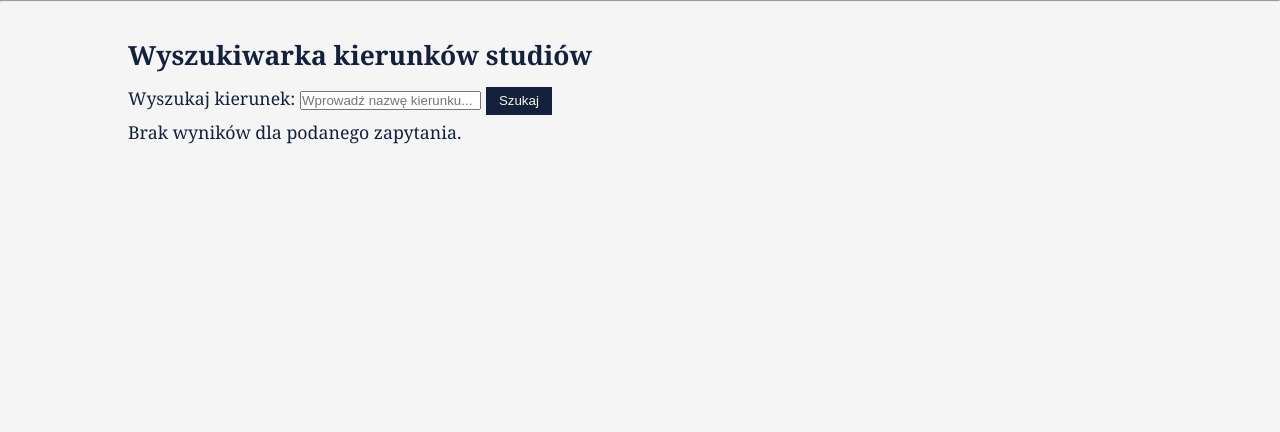
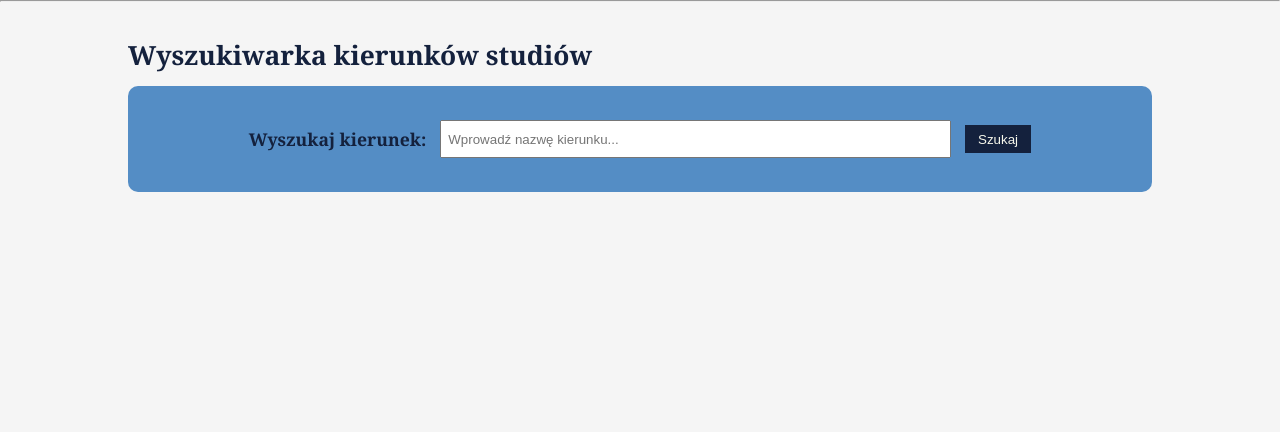
Before and after one commit to annacwiklinska/system_rekrutacji, a Django app: page /search/ in a window 1280 px wide. Shown: the part 234-666 px from the top of the page. Run offline with Django 4.2, Linux system fonts and the light colour scheme; style sheets or scripts are compiled from the project's sources; some libraries are stand-ins or nearby versions.

Commit message:
wyszukiwarka - poprawa wyglądu i działania

```diff
--- a/rekrutacja/static/rekrutacja/style.scss
+++ b/rekrutacja/static/rekrutacja/style.scss
@@ -9,6 +9,25 @@ body {
   color: #14213d;
   position: relative;
   min-height: 100vh;
+
+  #search{
+    padding: 1em;
+    display: flex;
+    justify-content: center;
+    align-items: center;
+    background-color: #548dc5;
+    border-radius: 10px;
+    height: 4em;
+    label{
+      font-weight: bold;
+    }
+    input{
+      width: 50%;
+      margin: 0 1em;
+      height: 2.5em;
+      padding: 0 0.5em;
+    }
+  }
 
   h2, h3, h4, h5, h6 {
     margin-bottom: 0.5em;
--- a/rekrutacja/templates/recruitment/candidate_profile.html
+++ b/rekrutacja/templates/recruitment/candidate_profile.html
@@ -15,7 +15,7 @@
     <p><strong>Kraj:</strong> {{ profile.country }}</p>
 
 
-
+    <br>
     <form action="{% url 'profile_edit' %}" method="GET">
         <input class="button" type="submit" value="Edytuj profil"/>
     </form><br>
--- a/rekrutacja/templates/recruitment/employee_profile.html
+++ b/rekrutacja/templates/recruitment/employee_profile.html
@@ -10,6 +10,7 @@
     <p><strong>Uczelnia:</strong> {{ profile.university }}</p>
     <p><strong>Numer służbowy:</strong> {{ profile.work_id}}</p>
 
+    <br>
     <form action="{% url 'profile_edit' %}" method="GET">
         <input class="button" type="submit" value="Edytuj profil">
     </form><br>
--- a/rekrutacja/templates/recruitment/search.html
+++ b/rekrutacja/templates/recruitment/search.html
@@ -5,12 +5,13 @@
 {% block content %}
     <h2>Wyszukiwarka kierunków studiów</h2>
 
-    <form action="/search/" method="GET">
+    <form id="search" action="/search/" method="GET">
         <label for="search-input">Wyszukaj kierunek:</label>
         <input type="text" id="search-input" name="query" placeholder="Wprowadź nazwę kierunku...">
         <button type="submit">Szukaj</button>
     </form>
 
+    {% if query %}
         {% if kierunki %}
             <h3>Znalezione kierunki:</h3>
             <ul>
@@ -21,4 +22,5 @@
         {% else %}
             <p>Brak wyników dla podanego zapytania.</p>
         {% endif %}
+    {% endif %}
 {% endblock %}
--- a/rekrutacja/views.py
+++ b/rekrutacja/views.py
@@ -22,7 +22,7 @@ def search(request):
     query = request.GET.get('query', '')
     programs = Program.objects.none()  # Pusty QuerySet
 
-    if query:  # Sprawdza, czy pole zapytania jest niepuste
+    if query:
         programs = Program.objects.filter(Q(name__icontains=query))
 
     context = {
```
Lines whose indentation alone changed are shown as unchanged.
